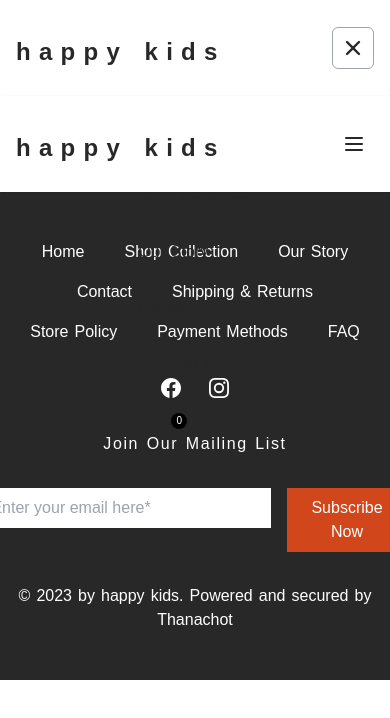
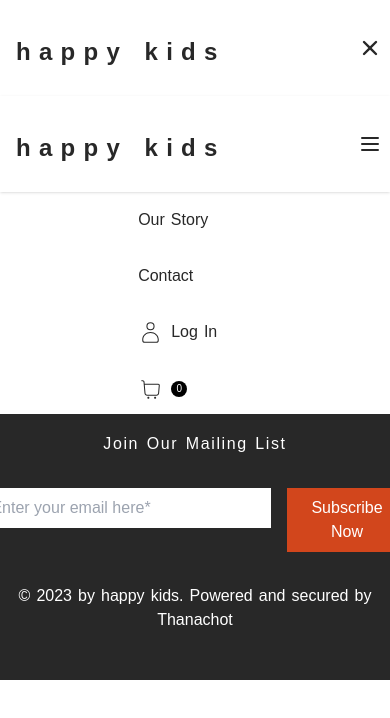
Before and after one commit to ThanachotD/SkillKamp_Front-end_Study-case, a Next.js app: page /components/Layouts/Header in a window 390 px wide. Both pictures are taken after a click on the button 354 px from the left and 48 px from the top of the page. Shown: the top 718 px of the page. Built offline with nearby package versions, Linux system fonts and the light colour scheme; a web font is replaced by a local one.

Commit message:
Update Navbar to responsive

```diff
--- a/src/pages/components/Layouts/Footer.tsx
+++ b/src/pages/components/Layouts/Footer.tsx
@@ -68,7 +68,7 @@ export default function Footer() {
             Join Our Mailing List
         </p>
        <div className='flex flex-row justify-center space-x-4 ' >
-       <div className=''><input className='p-2 w-72 focus:border-none focus:outline-none' placeholder='Enter your email here*' />
+       <div ><input className='p-2 w-72 focus:border-none focus:outline-none' placeholder='Enter your email here*' />
 </div>
        <button className='bg-[#D2461C] p-2 px-6 text-white tracking-normal'> Subscribe Now</button>
          </div>
--- a/src/pages/components/Layouts/Header.tsx
+++ b/src/pages/components/Layouts/Header.tsx
@@ -11,15 +11,17 @@ export default function Haeder() {
                 Free Shipping Over $50 | Get 10% Off - Use Coupon Code HAPPY123
             </div>
             <nav className="w-full  bg-white shadow  sticky top-0 z-10">
-                <div className="h-24 justify-between px-4 mx-auto lg:max-w-7xl md:items-center md:flex md:px-8">
+                <div className="h-24 justify-between mx-auto lg:max-w-7xl md:items-center md:flex md:px-8">
                     <div>
-                        <div className="h-24 flex  items-center justify-between py-3 md:py-5 md:block">
-                        <Link href="/">
+                        <div className="h-24 flex pl-4 items-center justify-between py-3 md:py-5 md:block">
+                           <div className='w-96'>
+                             <Link href="/">
                                 <h2 className="text-2xl text-[#282828] font-bold pt-2">h a p p y &nbsp; k i d s</h2>
                                 </Link>
+                           </div>
                             <div className="md:hidden">
                                 <button
-                                    className="p-2 text-gray-700 rounded-md outline-none focus:border-gray-400 focus:border"
+                                    className="p-2 text-gray-700 rounded-md outline-none focus:border-none focus:outline-none'"
                                     onClick={() => setNavbar(!navbar)}
                                 >
                                     {navbar ? (
@@ -55,10 +57,9 @@ export default function Haeder() {
                             </div>
                         </div>
                     </div>
-                    <div>
+                    <div className='bg-white w-full px-4 '>
                         <div
-                            className={`flex-1 justify-self-center pb-3 mt-8 md:block md:pb-0 md:mt-0 ${navbar ? 'block' : 'hidden'
-                                }`}
+                            className={`flex-1 justify-self-center pb-3 md:block md:pb-0 md:mt-0 ${navbar ? 'block' : 'hidden'}`}
                         >
                             <ul className="items-center justify-center space-y-8 md:flex md:space-x-6 md:space-y-0">
                                 <li className="text-[#282828]">
```
